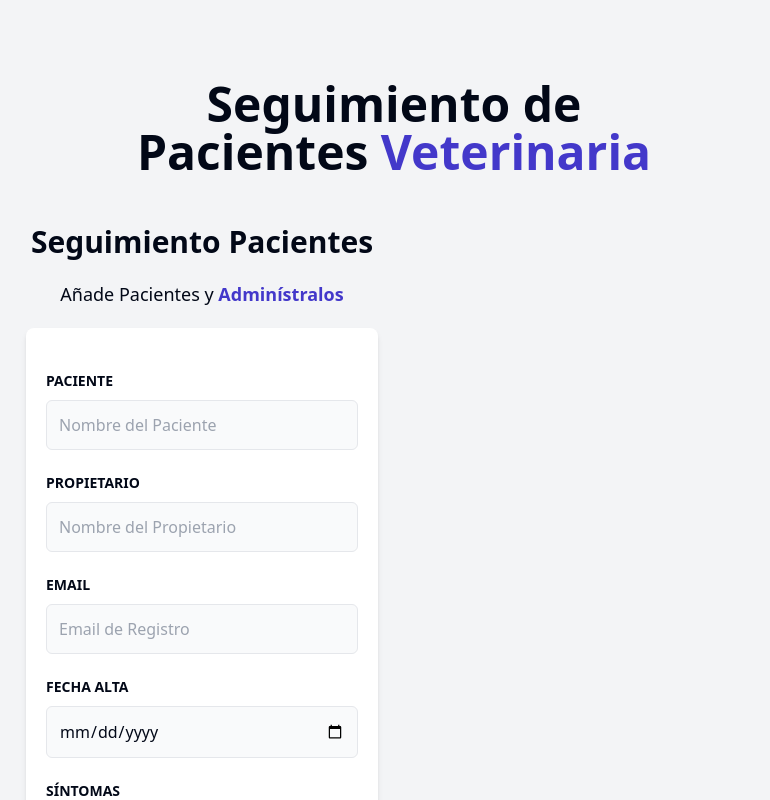
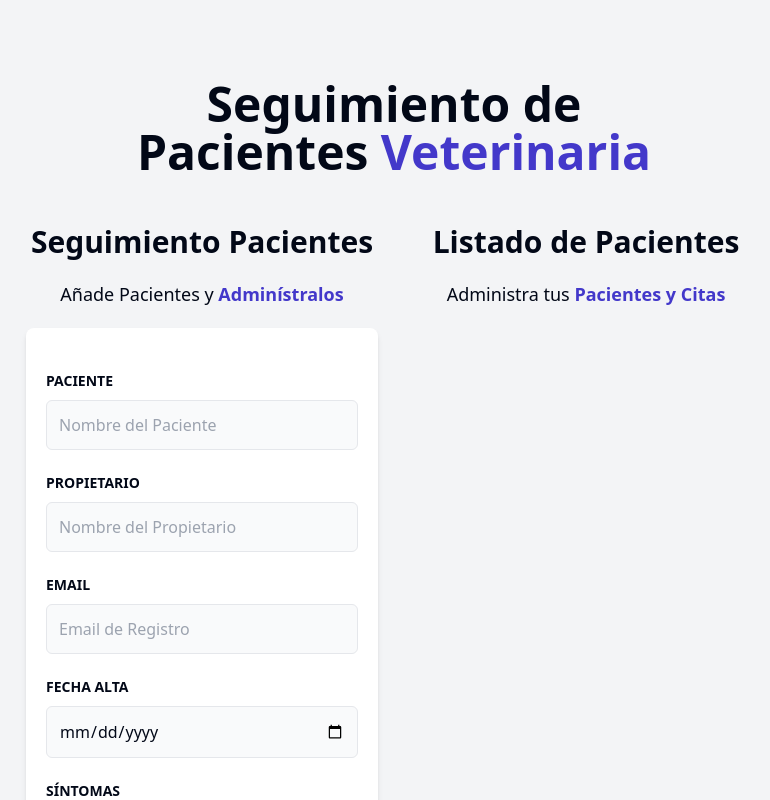
Before and after one commit to deglan-rivas/frontend-ts-bookingManager, a React (Vite) app: page / in a window 1280 px wide. Shown: the top 800 px of the page, without its empty margins (246-1016 px from the left). Built offline with nearby package versions, Linux system fonts and the light colour scheme.

Commit message:
feat: :sparkles: add PatientList

```diff
--- a/src/App.tsx
+++ b/src/App.tsx
@@ -1,4 +1,5 @@
 import PatientForm from "./components/PatientForm"
+import PatientList from "./components/PatientList"
 
 function App() {
 
@@ -11,8 +12,9 @@ function App() {
         </span>
       </h1>
 
-      <div className="grid grid-cols-2">
+      <div className="grid grid-cols-2 gap-5 md:gap-0">
         <PatientForm />
+        <PatientList />
       </div>
     </main>
   )
--- /dev/null
+++ b/src/components/PatientList.tsx
@@ -0,0 +1,19 @@
+export default function PatientList() {
+  return (
+    <div
+      className="px-4 space-y-5 col-span-2
+      md:col-span-1"
+    >
+      <h2 className="text-3xl font-semibold text-center">
+        Listado de Pacientes
+      </h2>
+
+      <p className="text-center text-lg">
+        Administra tus {""}
+        <span className="text-indigo-700 font-semibold">
+          Pacientes y Citas
+        </span>
+      </p>
+    </div>
+  )
+}
```
